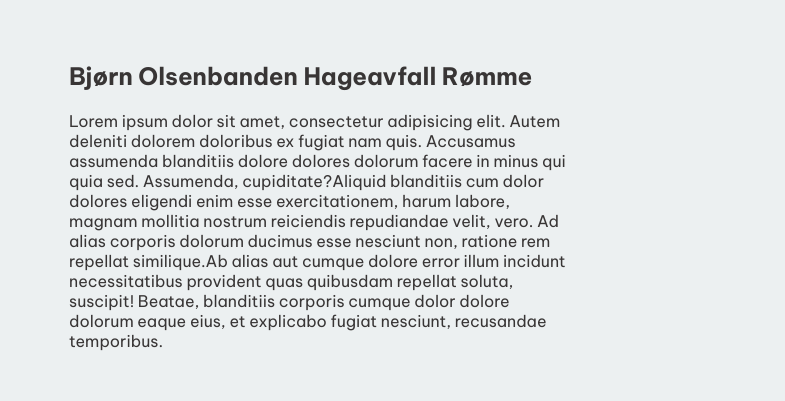
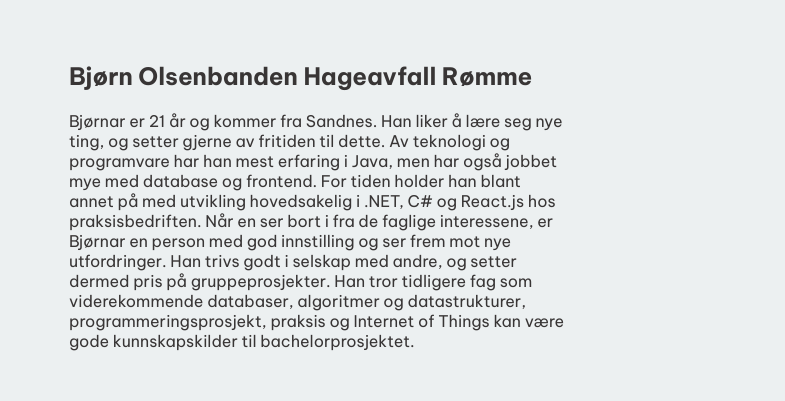
Before and after one commit to LarsHusfloen/IS-310-Bachelor, a plain HTML site: page index.html in a window 1280 px wide. Shown: the part 1802-2203 px from the top of the page, 495-1280 px from the left. Drawn offline with Linux system fonts and the light colour scheme.

Commit message:
Lagt inn profiltekst

```diff
--- a/index.html
+++ b/index.html
@@ -133,7 +133,7 @@
                 </div>
                 <div class="about-me-info">
                     <h2>Bjørn Olsenbanden Hageavfall Rømme</h2>
-                    <p><span>Lorem ipsum dolor sit amet, consectetur adipisicing elit. Autem deleniti dolorem doloribus ex fugiat nam quis. Accusamus assumenda blanditiis dolore dolores dolorum facere in minus qui quia sed. Assumenda, cupiditate?</span><span>Aliquid blanditiis cum dolor dolores eligendi enim esse exercitationem, harum labore, magnam mollitia nostrum reiciendis repudiandae velit, vero. Ad alias corporis dolorum ducimus esse nesciunt non, ratione rem repellat similique.</span><span>Ab alias aut cumque dolore error illum incidunt necessitatibus provident quas quibusdam repellat soluta, suscipit! Beatae, blanditiis corporis cumque dolor dolore dolorum eaque eius, et explicabo fugiat nesciunt, recusandae temporibus.</span>
+                    <p><span>Bjørnar er 21 år og kommer fra Sandnes. Han liker å lære seg nye ting, og setter gjerne av fritiden til dette. Av teknologi og programvare har han mest erfaring i Java, men har også jobbet mye med database og frontend. For tiden holder han blant annet på med utvikling hovedsakelig i .NET, C# og React.js hos praksisbedriften. Når en ser bort i fra de faglige interessene, er Bjørnar en person med god innstilling og ser frem mot nye utfordringer. Han trivs godt i selskap med andre, og setter dermed pris på gruppeprosjekter. Han tror tidligere fag som viderekommende databaser, algoritmer og datastrukturer, programmeringsprosjekt, praksis og Internet of Things kan være gode kunnskapskilder til bachelorprosjektet. </span>
                     </p>
                 </div>
             </div>
```
